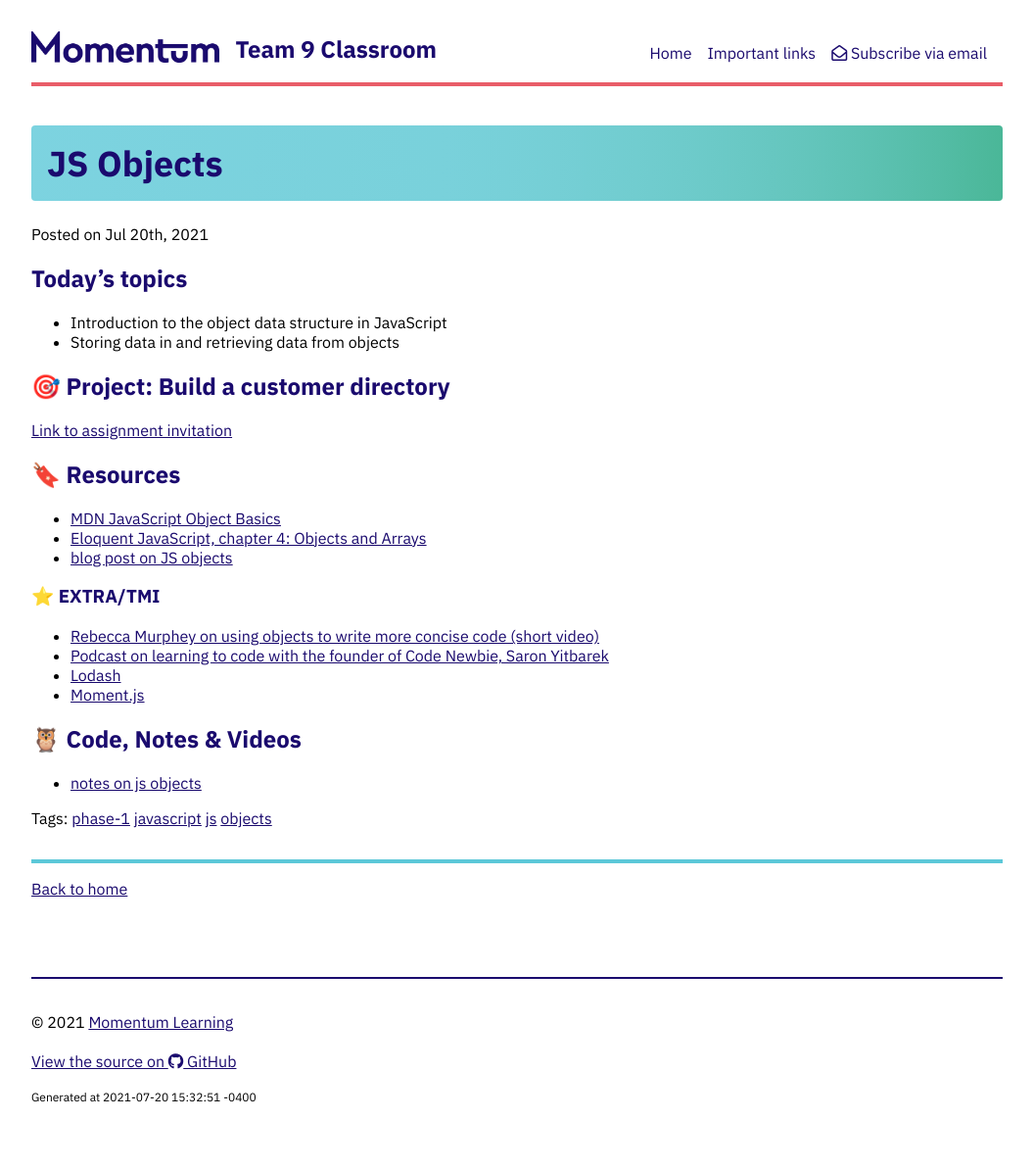
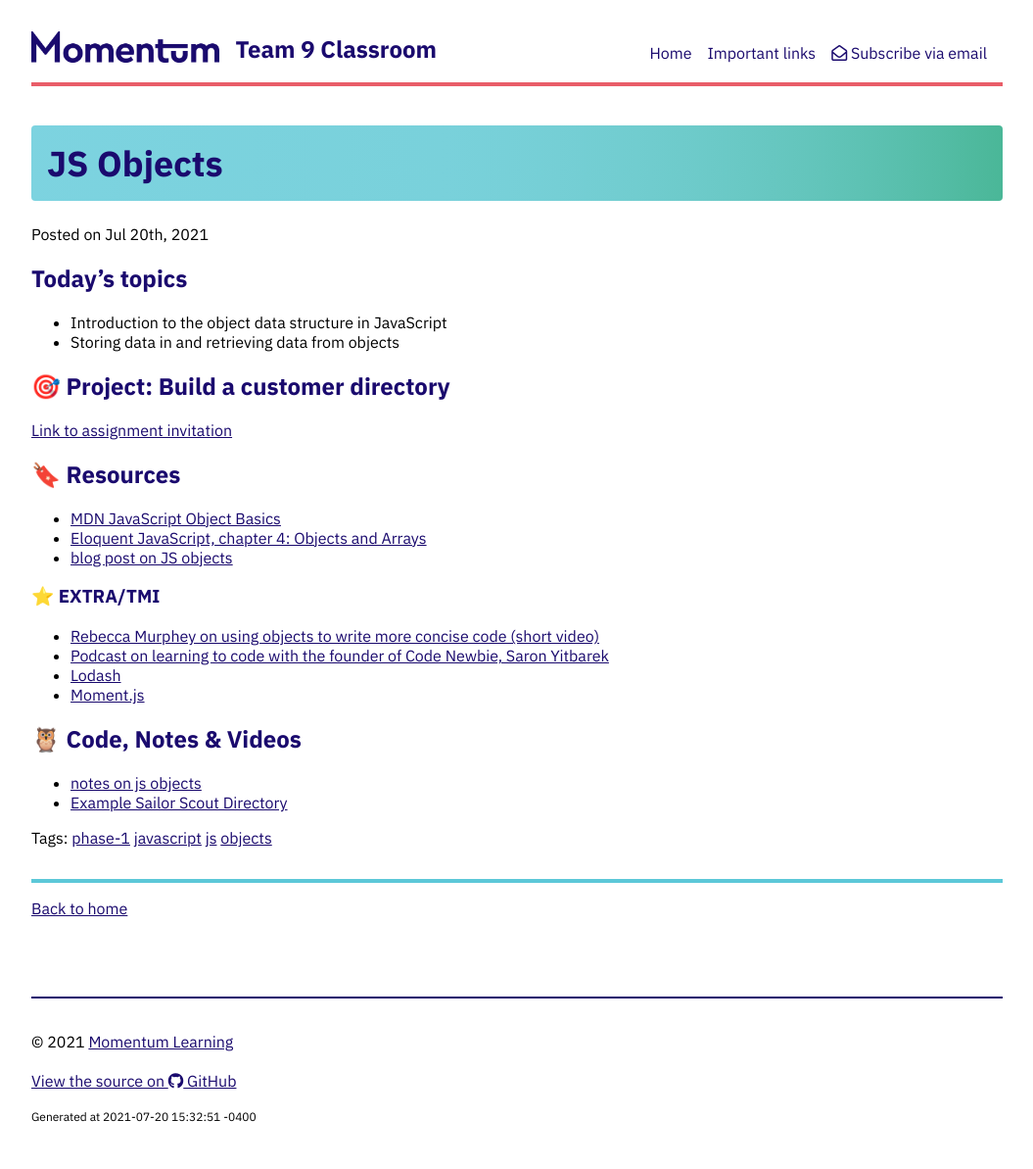
Before and after one commit to Momentum-Team-9/momentum-team-9.github.io, a Jekyll site: the page built from _posts/2021-07-20-js-objects.md, in a window 1280 px wide. Shown: the whole page at 98% size, without its empty margins (112-1167 px from the left). Built offline with Jekyll 4.4.1, drawn with Linux system fonts in a browser that asks for light colours; nearby versions of some CDN libraries.

Commit message:
Update link to notes. Add example code

```diff
--- a/_posts/2021-07-20-js-objects.md
+++ b/_posts/2021-07-20-js-objects.md
@@ -28,4 +28,5 @@ tags: phase-1 javascript js objects
 
 ## 🦉 Code, Notes & Videos
 
-- [notes on js objects](https://github.com/momentum-team-9/notes/js-objects.md)
+- [notes on js objects](https://github.com/Momentum-Team-9/notes/blob/main/js-objects.md)
+- [Example Sailor Scout Directory ](https://github.com/Momentum-Team-9/examples/tree/main)
```
